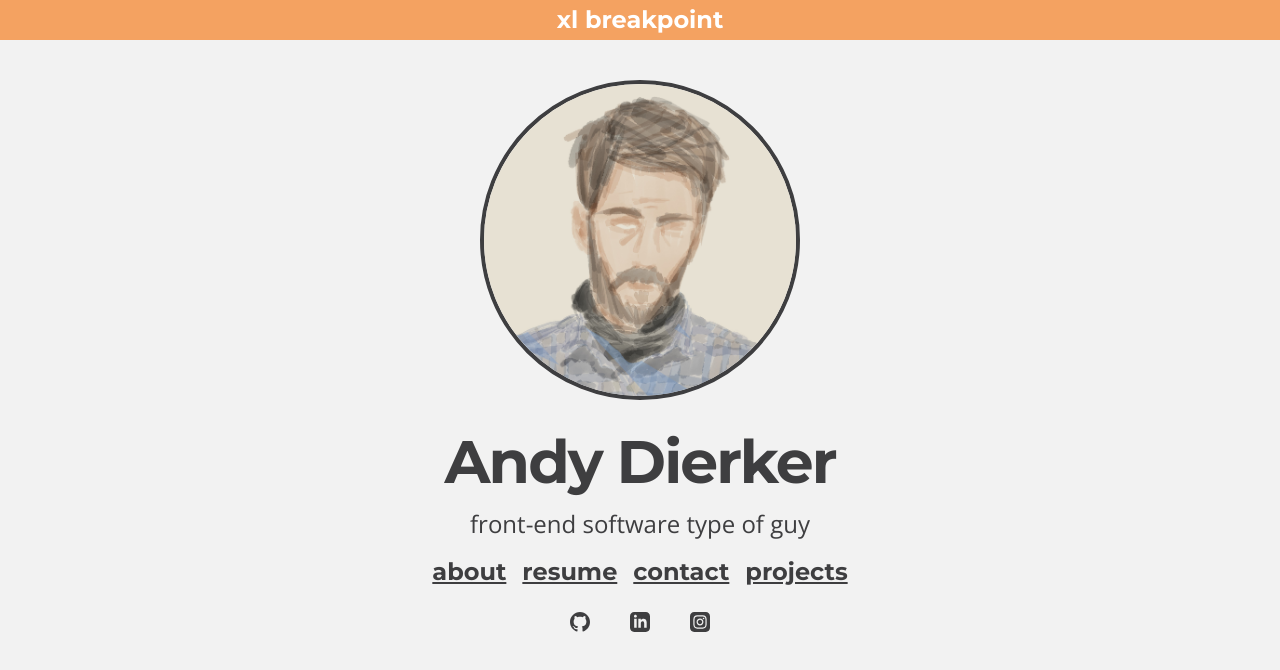
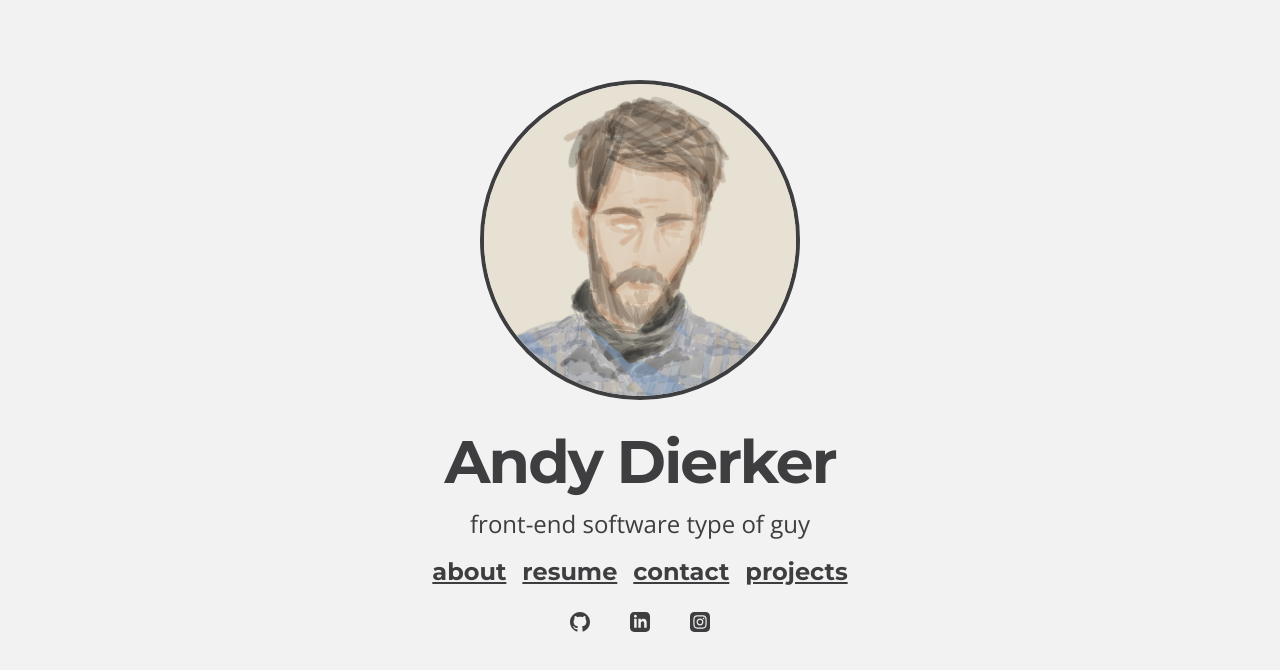
Before and after one commit to adierker/andydierkerdotcom-experimental, a Next.js app: page / in a window 1280 px wide. Shown: the top 670 px of the page. Built offline with nearby package versions, Linux system fonts and the light colour scheme.

Commit message:
modal tweaks

```diff
--- a/src/components/Modal/Modal.tsx
+++ b/src/components/Modal/Modal.tsx
@@ -22,7 +22,7 @@ export const Modal = ({modalContent, closeModal}: ModalProps) => {
         initialFocus={hiddenButtonToTrickTheInitialFocus} // this seems to be bugged, it always selects the first element no matter what i put here, so i added a hidden button to steal focus first
       >
         <div
-          className="flex items-center justify-center min-h-screen pt-4 px-4 pb-20 text-center sm:block sm:p-0"
+          className="flex items-center justify-center min-h-screen p-4 text-center sm:block sm:p-0"
         >
           <Transition.Child
             as={Fragment}
--- a/src/components/Pages/Home.tsx
+++ b/src/components/Pages/Home.tsx
@@ -2,8 +2,8 @@ import {HomePageContent} from 'types'
 
 export const Home = ({heading, subheading, links, socials}: HomePageContent) => {
   return (
-    <main className="flex flex-col flex-1 items-center justify-start w-full px-10 xs:px-20 text-drkr-black">
-      <section id="avatar" className="max-w-xxs xs:max-w-xs mt-10 sm:mt-20">
+    <main className="flex flex-col flex-1 items-center justify-start w-full px-10 xs:px-20 py-10 sm:py-20 text-drkr-black">
+      <section id="avatar" className="max-w-xxs xs:max-w-xs">
         <img className="rounded-full border-4 border-drkr-black" src="/me.jpg"/>
       </section>
 
--- a/src/pages/index.tsx
+++ b/src/pages/index.tsx
@@ -16,7 +16,7 @@ export default function IndexPage() {
         <link rel="icon" href="/favicon.ico" />
       </Head>
 
-      <BreakpointHelper/>
+      {/* <BreakpointHelper/> */}
       <Home {...homeContent}/>
     </div>
   )
```
